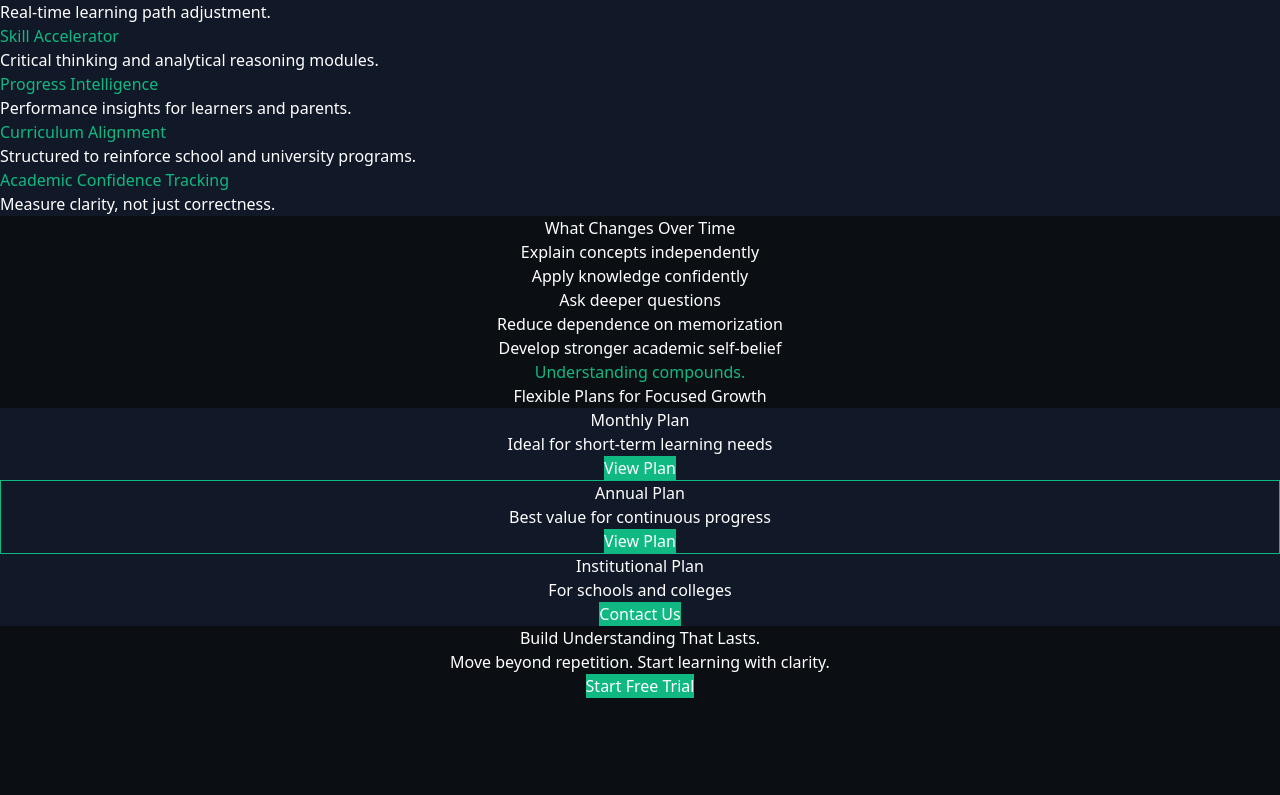
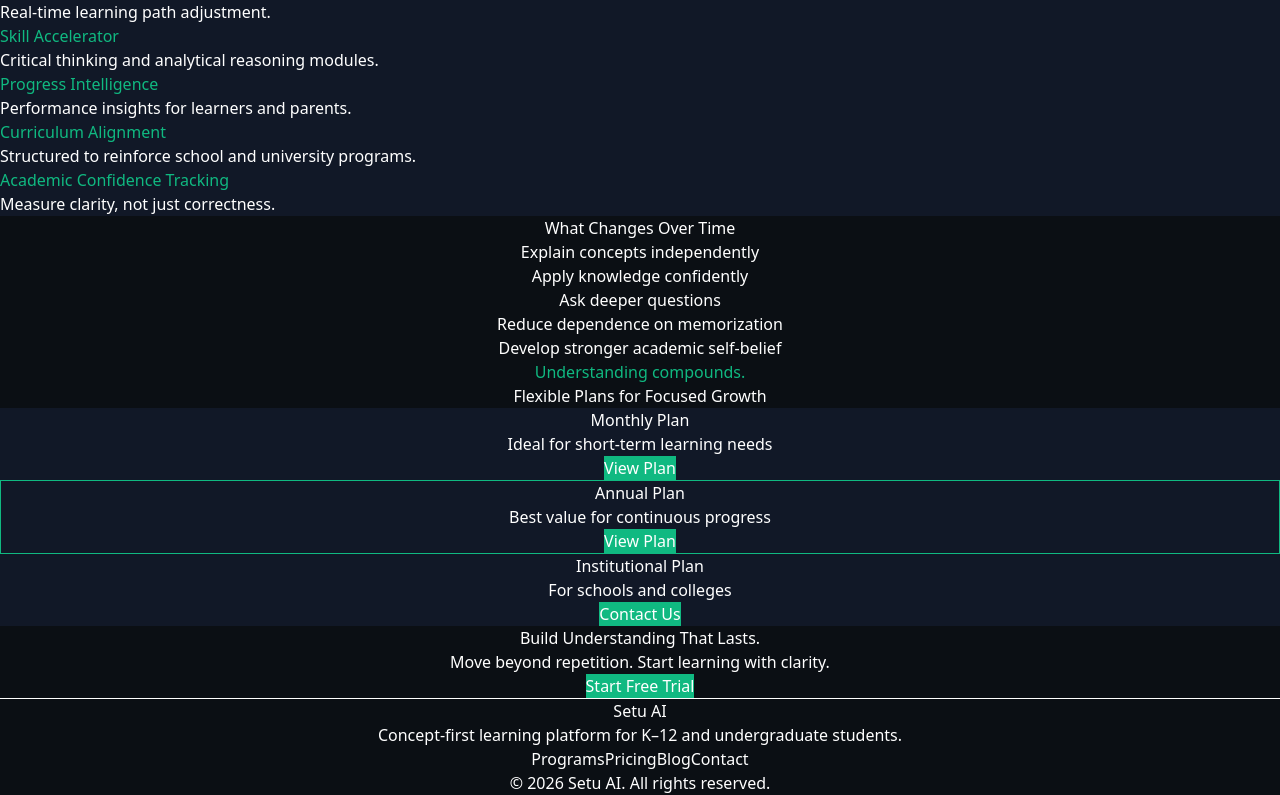
Before and after one commit to gaurav-shinde-07/Setu.ai, a Next.js app: page / in a window 1280 px wide. Shown: the part 2024-2819 px from the top of the page. Before the commit the page ends 2722 px from the top, so only its background shows below. Built offline with nearby package versions, Linux system fonts and the light colour scheme.

Commit message:
feat: add Footer section with navigation links

```diff
--- a/app/page.tsx
+++ b/app/page.tsx
@@ -9,6 +9,7 @@
 import Results from "../components/Results";
 import Pricing from "../components/Pricing";
 import FinalCTA from "../components/FinalCTA";
+import Footer from "../components/Footer";
 
 export default function Home() {
   return (
@@ -24,6 +25,7 @@
       <Results />
       <Pricing />
       <FinalCTA />
+      <Footer />
     </main>
   );
 }
--- /dev/null
+++ b/components/Footer.tsx
@@ -0,0 +1,26 @@
+const Footer = () => {
+  return (
+    <footer className="w-full py-10 px-6 md:px-20 bg-[#0B0F14] text-gray-400 text-center border-t border-gray-800">
+
+      <h2 className="text-xl font-semibold text-white mb-4">Setu AI</h2>
+
+      <p className="mb-4">
+        Concept-first learning platform for K–12 and undergraduate students.
+      </p>
+
+      <div className="flex justify-center gap-6 mb-4">
+        <a href="#" className="hover:text-[#10B981] transition">Programs</a>
+        <a href="#" className="hover:text-[#10B981] transition">Pricing</a>
+        <a href="#" className="hover:text-[#10B981] transition">Blog</a>
+        <a href="#" className="hover:text-[#10B981] transition">Contact</a>
+      </div>
+
+      <p className="text-sm">
+        © {new Date().getFullYear()} Setu AI. All rights reserved.
+      </p>
+
+    </footer>
+  );
+};
+
+export default Footer;
```
